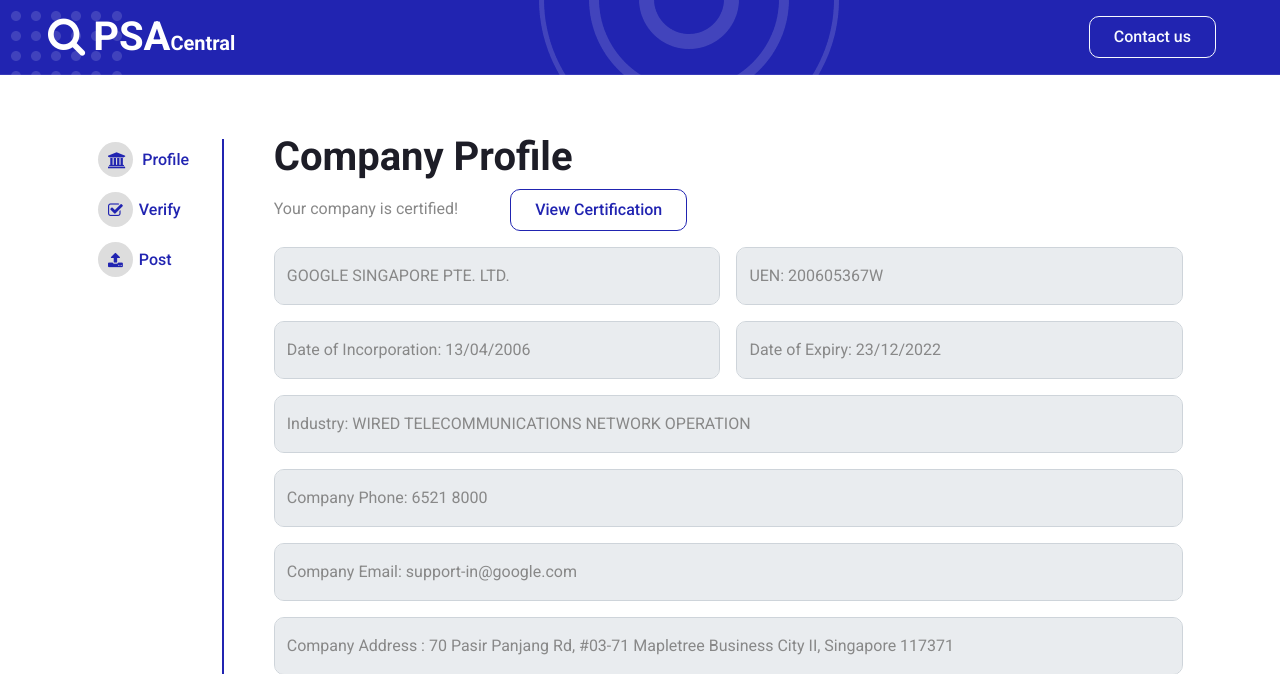
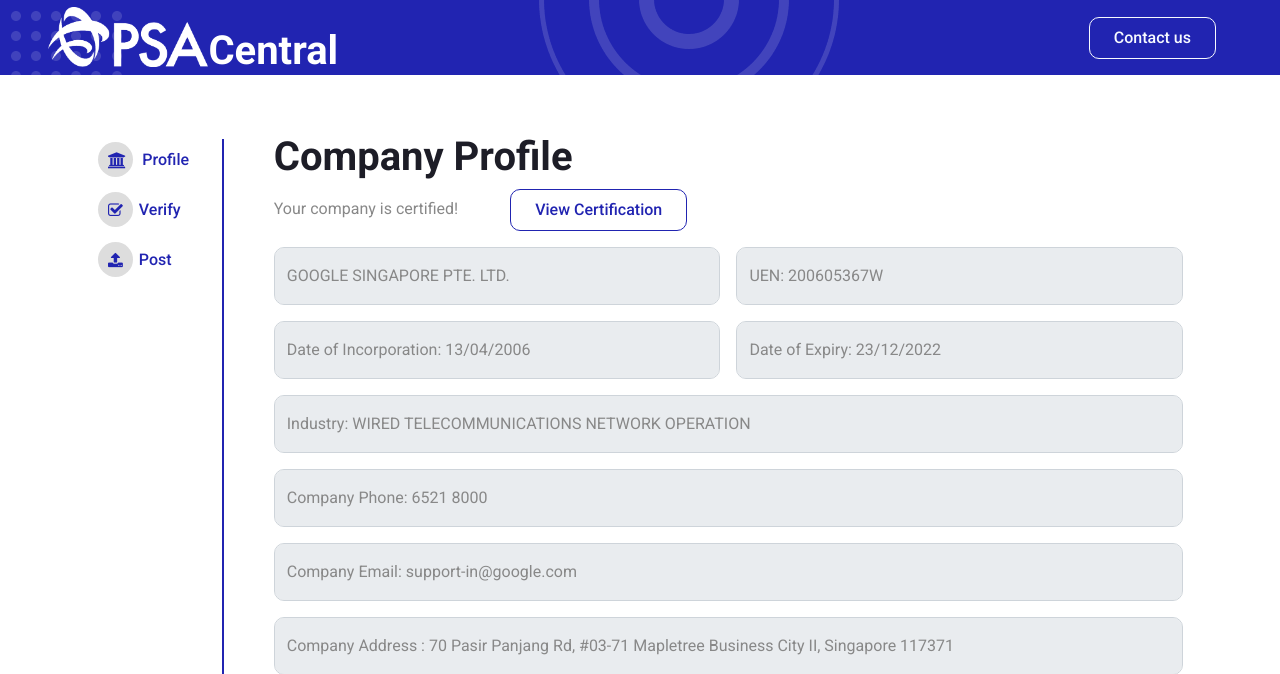
Before and after one commit to leileijng/CodeSprint_2022, a Django app: page /company in a window 1280 px wide. Shown: the top 674 px of the page. Run offline with Django 3.2, Linux system fonts and the light colour scheme; data that the repository does not hold is empty; some libraries are stand-ins or nearby versions.

Commit message:
updated logo

```diff
--- a/Hackathon/Homepage/templates/base.html
+++ b/Hackathon/Homepage/templates/base.html
@@ -82,10 +82,9 @@
           class="navbar navbar-expand-lg navbar-light px-4 px-lg-5 py-3 py-lg-0"
         >
           <a href="{% url 'index' %}" class="navbar-brand p-0">
-            <h1 class="m-0">
-              <i class="fa fa-search me-2"></i>PSA<span class="fs-5"
-                >Central</span
-              >
+            <h1 class="m-0 d-flex align-items-end justify-content-center" style="height: 75px;">
+              <img src='/static/img/PSA_Logo.png' class="mb-2"/>
+              <span>Central</span>
             </h1>
             <!-- <img src="img/logo.png" alt="Logo"> -->
           </a>
```
Also changed, not shown: Hackathon/Homepage/static/img/PSA_Logo.png (added).
